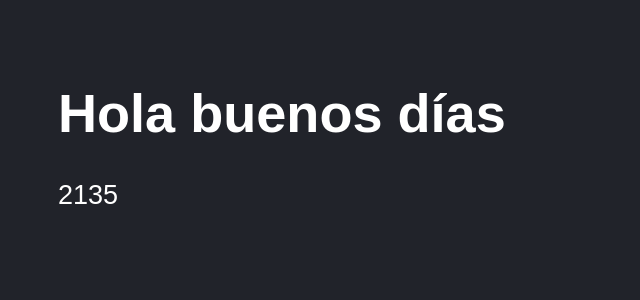
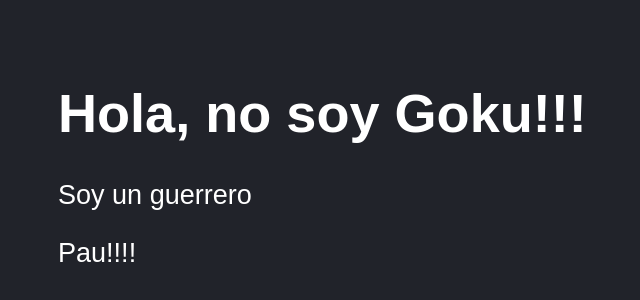
Before and after one commit to Oen844/counter-app-react, a React (Vite) app: page / in a window 1280 px wide. Shown: the part 102-402 px from the top of the page, without its empty margins (90-730 px from the left). Built offline with nearby package versions, Linux system fonts and the light colour scheme.

Commit message:
default props

```diff
--- a/src/FirstApp.jsx
+++ b/src/FirstApp.jsx
@@ -1,6 +1,6 @@
 import PropTypes from 'prop-types';
 
-export const FirstApp = ( {title , subtitle} ) => {
+export const FirstApp = ( {title , subtitle, name } ) => {
 
     if(!title) {
         title = "Hola soy Goku!!!";
@@ -9,7 +9,8 @@ export const FirstApp = ( {title , subtitle} ) => {
   return (
     <>
       <h1>{title}</h1>
-      <p>{subtitle + 1}</p>
+      <p>{subtitle}</p>
+      <p>{name}</p>
     </>
   );
 }
@@ -18,3 +19,9 @@ FirstApp.propTypes = {
     title: PropTypes.string.isRequired,
     subtitle: PropTypes.number
 }
+
+FirstApp.defaultProps = {
+    title: "Hola, no soy Goku!!!",
+    subtitle: "Soy un guerrero",
+    name :  "Pau!!!!"
+}
--- a/src/main.jsx
+++ b/src/main.jsx
@@ -9,6 +9,6 @@ import './style.css';
 ReactDOM.createRoot(document.getElementById('root')).render(
     <React.StrictMode>
         {/* <HelloWorldApp /> */}
-        <FirstApp title= "Hola buenos días" subtitle={2134}/>
+        <FirstApp />
     </React.StrictMode>
 );
```
